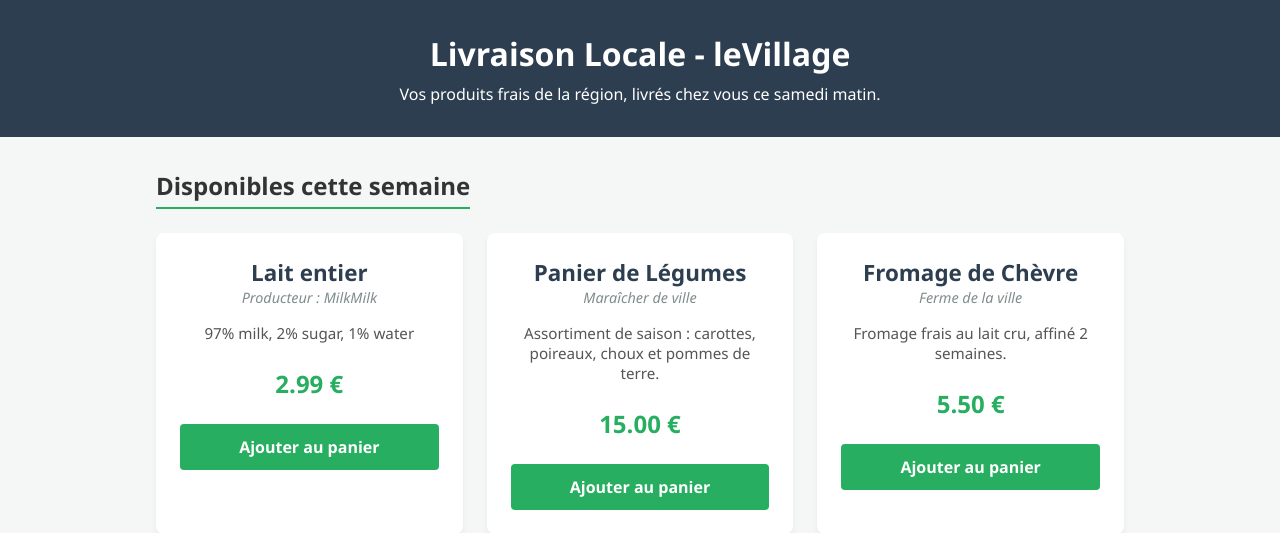
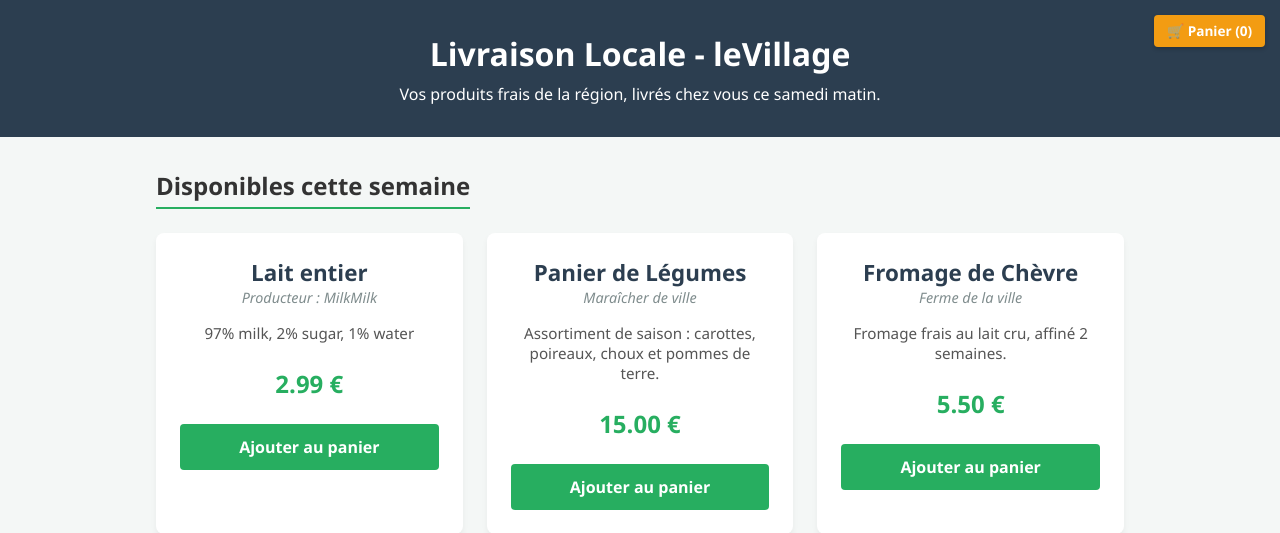
Before and after one commit to GabrielHugo/circuit_court_app, a Flask app: template templates/home.html in a window 1280 px wide. Shown: the top 533 px of the page. Run offline with Flask 3, Linux system fonts and the light colour scheme; the template is opened without the code that fills it, so the values that code supplies are empty.

Commit message:
Mise à jour des templates et des styles : ajout des boutons stylisés (panier et ajout au panier), et refactorisation de la route "/products" pour afficher les produits depuis MongoDB.

```diff
--- a/app.py
+++ b/app.py
@@ -1,39 +1,3 @@
-import os
-
-from flask import Flask, render_template
-
-from pymongo.mongo_client import MongoClient
-from pymongo.server_api import ServerApi
-
-from dotenv import load_dotenv
-load_dotenv()
-
-CONNECTION_URI = os.getenv("URI")
-client = MongoClient(CONNECTION_URI, server_api=ServerApi('1'))
-
-db = client["circuit_court_db"]
-products = db["products"]
-app = Flask(__name__)
-
-@app.route("/")
-def home() :
-    return render_template("home.html")
-
-@app.route("/stocks", methods=["GET"])
-def stocks() :
-    stocks_list = db["products"].find()
-    return render_template("stocks.html", products=stocks_list)
-
-@app.route("/products")
-def products() :
-    return render_template("products.html")
-
-@app.route("/basket")
-def basket() :
-    return render_template("basket.html")
-
-if __name__ == "__main__" :
-    app.run(debug=True)
 import os
 
 from flask import Flask, render_template
@@ -60,6 +24,14 @@ def products() :
     products_list = db["products"].find()
     return render_template("products.html", products=products_list)
 
+@app.route("/stocks", methods=["GET"])
+def stocks() :
+    stocks_list = db["products"].find()
+    return render_template("stocks.html", products=stocks_list)
+
+@app.route("/basket")
+def basket() :
+    return render_template("basket.html")
 
 if __name__ == "__main__" :
     app.run(debug=True)
--- a/init_db.py
+++ b/init_db.py
@@ -23,7 +23,7 @@ if "products" in db.list_collection_names() :
 
 else :
     products = db["products"]
-    products.insert_one({"product_brand": "MilkMilk", "product_name": "Lait entier",
+    products.insert_one({"grower": "Shop_1", "product_brand": "MilkMilk", "product_name": "Lait entier",
                          "description": "97% milk, 2% sugar, 1% water", "price": 2.99, "quantity": 48, "promo": None,
                          "date_added": "09/03/2026", "expiration_date": "15/03/2026"})
 
@@ -39,6 +39,6 @@ else :
     print("Collection 'orders' created")
 
 products = db["products"]
-products.insert_one({"product_brand": "COCO", "product_name": "Cacao",
+products.insert_one({"grower": "Shop_2", "product_brand": "COCO", "product_name": "Cacao",
                          "description": "97% cacao, 2% sugar, 1% water", "price": 4.98, "quantity": 72, "promo": None,
                          "date_added": "10/03/2026", "expiration_date": "16/03/2026"})
--- a/templates/home.html
+++ b/templates/home.html
@@ -1,5 +1,5 @@
 <!DOCTYPE html>
-<html lang="fr">
+<html lang="en">
 <head>
     <meta charset="UTF-8">
     <meta name="viewport" content="width=device-width, initial-scale=1.0">
@@ -8,8 +8,30 @@
         * { box-sizing: border-box; margin: 0; padding: 0; font-family: 'Segoe UI', Tahoma, Geneva, Verdana, sans-serif; }
         body { background-color: #f4f7f6; color: #333; }
 
-        header { background-color: #2c3e50; color: white; padding: 2rem; text-align: center; }
+        header {
+            background-color: #2c3e50;
+            color: white;
+            padding: 2rem;
+            text-align: center;
+            position: relative;
+        }
         header h1 { margin-bottom: 0.5rem; }
+
+        .btn-panier {
+            position: absolute;
+            top: 15px;
+            right: 15px;
+            background-color: #f39c12;
+            color: white;
+            border: none;
+            padding: 0.4rem 0.8rem;
+            border-radius: 4px;
+            cursor: pointer;
+            font-weight: bold;
+            font-size: 0.85rem;
+            box-shadow: 0 2px 4px rgba(0,0,0,0.2);
+        }
+        .btn-panier:hover { background-color: #e67e22; transform: scale(1.05); }
 
         main { max-width: 1000px; margin: 2rem auto; padding: 0 1rem; }
         main h2 { margin-bottom: 1.5rem; border-bottom: 2px solid #27ae60; display: inline-block; padding-bottom: 5px;}
@@ -35,7 +57,7 @@
         .description { font-size: 0.95rem; margin-bottom: 1.5rem; color: #555; }
         .prix { font-size: 1.5rem; font-weight: bold; color: #27ae60; margin-bottom: 1.5rem; }
 
-        button {
+        .btn-ajouter {
             background-color: #27ae60;
             color: white;
             border: none;
@@ -46,12 +68,13 @@
             font-size: 1rem;
             font-weight: bold;
         }
-        button:hover { background-color: #219150; }
+        .btn-ajouter:hover { background-color: #219150; }
     </style>
 </head>
 <body>
 
     <header>
+        <button class="btn-panier">🛒 Panier (0)</button>
         <h1>Livraison Locale - leVillage</h1>
         <p>Vos produits frais de la région, livrés chez vous ce samedi matin.</p>
     </header>
@@ -66,7 +89,7 @@
                 <p class="marque">Producteur : MilkMilk</p>
                 <p class="description">97% milk, 2% sugar, 1% water</p>
                 <p class="prix">2.99 €</p>
-                <button>Ajouter au panier</button>
+                <button class="btn-ajouter">Ajouter au panier</button>
             </div>
 
             <div class="carte-produit">
@@ -74,7 +97,7 @@
                 <p class="marque">Maraîcher de ville</p>
                 <p class="description">Assortiment de saison : carottes, poireaux, choux et pommes de terre.</p>
                 <p class="prix">15.00 €</p>
-                <button>Ajouter au panier</button>
+                <button class="btn-ajouter">Ajouter au panier</button>
             </div>
 
             <div class="carte-produit">
@@ -82,7 +105,7 @@
                 <p class="marque">Ferme de la ville</p>
                 <p class="description">Fromage frais au lait cru, affiné 2 semaines.</p>
                 <p class="prix">5.50 €</p>
-                <button>Ajouter au panier</button>
+                <button class="btn-ajouter">Ajouter au panier</button>
             </div>
 
         </div>
```
Also changed, not shown: templates/products.html (+51 -0 lines).
